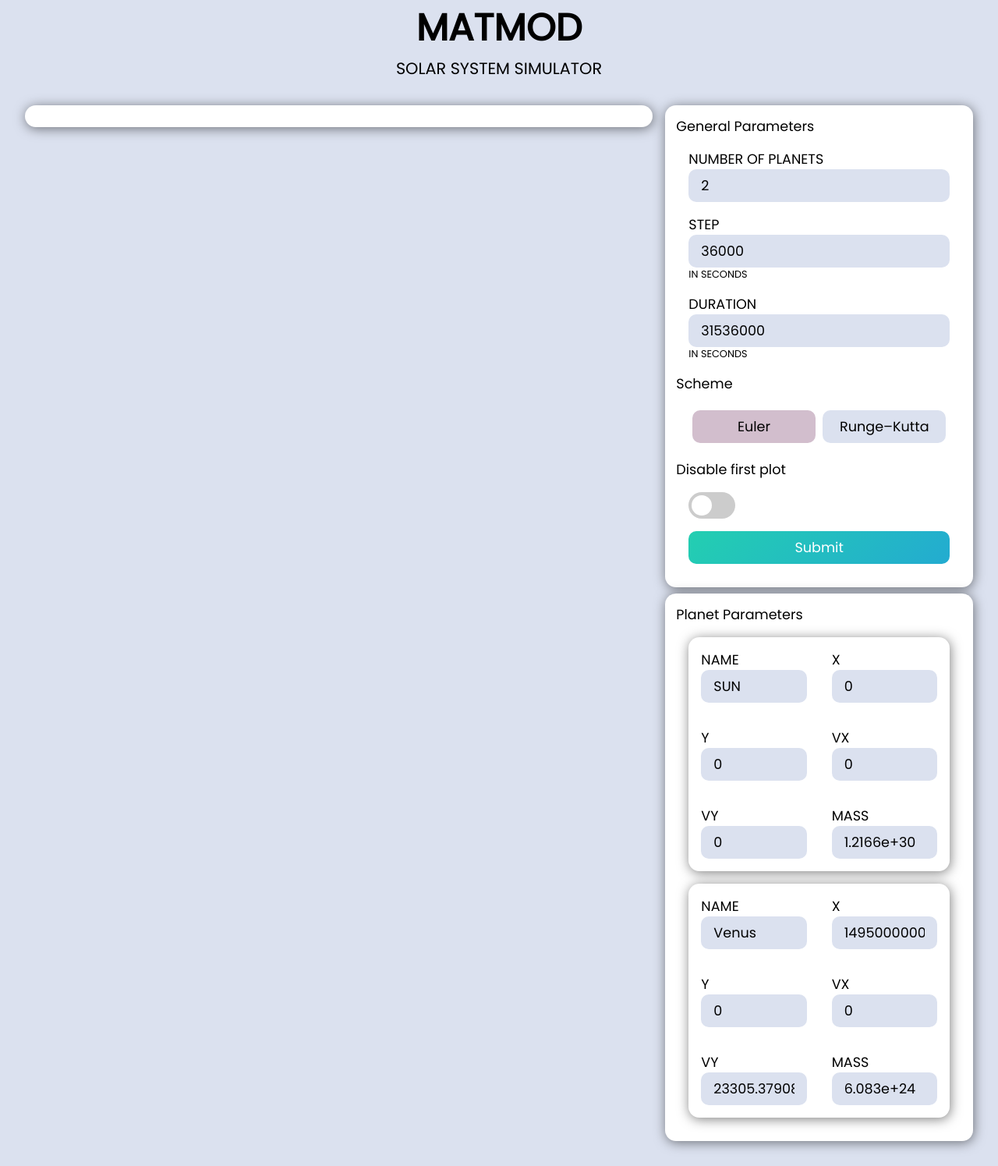
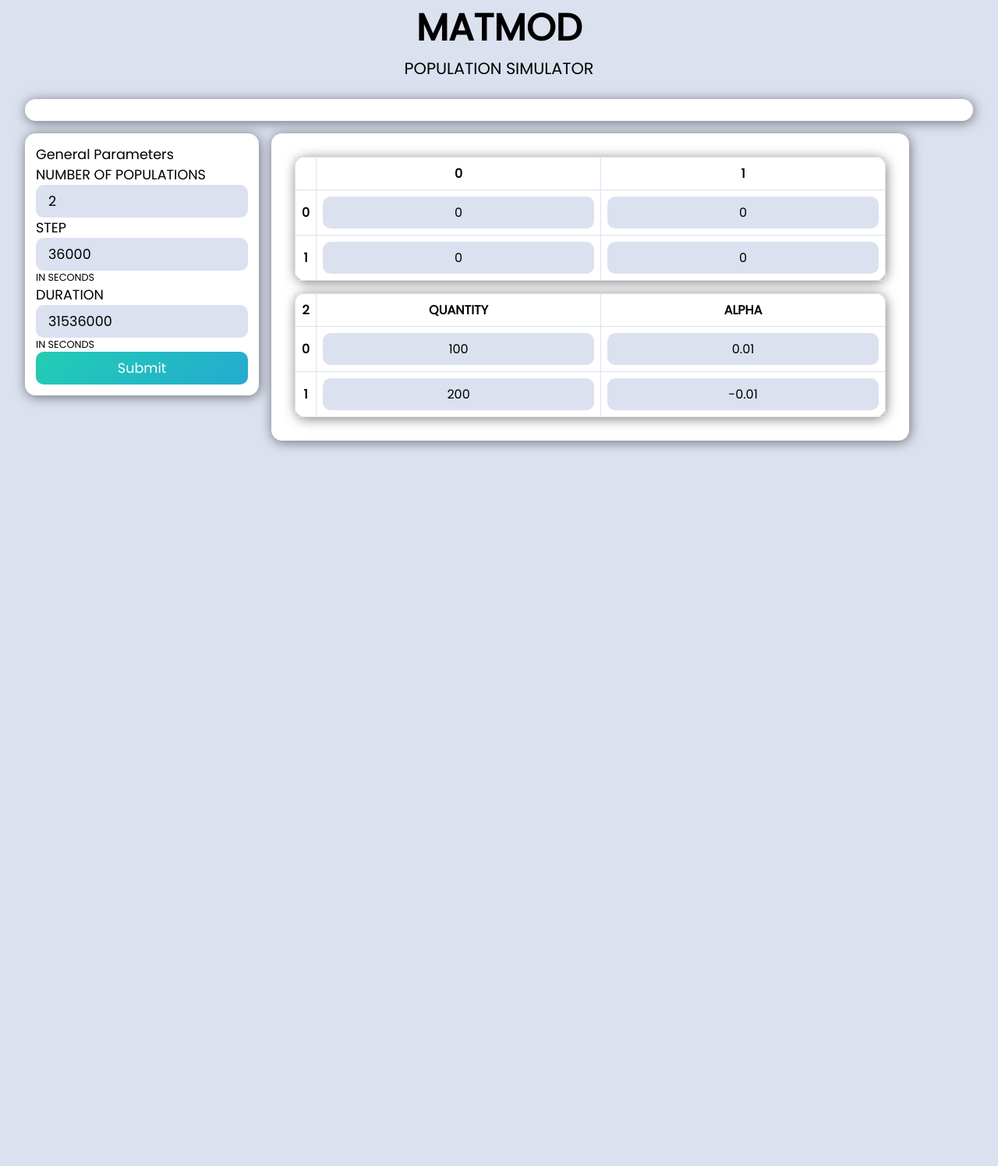
Before and after one commit to dm4nk/mathmod, a Flask app: page / in a window 1280 px wide. Shown: the whole page at 78% size. After the commit the page ends 577 px from the top, so only its background shows below. Run offline with Flask 2, Linux system fonts and the light colour scheme; some libraries are stand-ins or nearby versions.

Commit message:
first part of front

```diff
--- a/app.py
+++ b/app.py
@@ -16,9 +16,7 @@ def draw_plots():
     request_data = request.get_json()
     print(request_data)
 
-    return calculate(int(request_data['n']), int(request_data['s']), int(request_data['d']), request_data['schema'],
-                     request_data['x_array'], request_data['y_array'], request_data['vx_array'],
-                     request_data['vy_array'], request_data['mass_array'])
+    return {'cringe': 'data'}
 
 
 if __name__ == '__main__':
--- a/static/css/styles.css
+++ b/static/css/styles.css
@@ -44,117 +44,8 @@ body {
 
 .main-container {
   margin: 1.5rem;
-  display: grid;
-  grid-template-columns: 2fr 1fr;
-}
-.main-container .container {
-  background-color: var(--color-white);
-  padding: var(--br-sm-2);
-  margin: 0.5rem;
-  border-radius: var(--br-sm-2);
-  box-shadow: 1px 2px 15px rgba(0, 0, 0, 0.5);
-  height: fit-content;
-}
-.main-container .container .form .radio-buttons {
-  margin: 1rem;
-  display: grid;
-  grid-template-columns: 1fr 1fr;
-}
-.main-container .container .form .radio-buttons .form_radio_btn {
-  margin: 0.3rem;
-}
-.main-container .container .form .radio-buttons .form_radio_btn input[type=radio] {
-  display: none;
-}
-.main-container .container .form .radio-buttons .form_radio_btn input[type=radio]:checked + label {
-  background: var(--color-gray-2);
-}
-.main-container .container .form .radio-buttons .form_radio_btn label {
-  appearance: none;
-  border-radius: 10px;
-  font-weight: inherit;
-  font-size: inherit;
-  font-family: inherit;
-  padding: 0.5rem 1rem;
-  outline: none;
-  border: none;
-  background-color: var(--color-gray-1);
-  resize: none;
-  user-select: none;
-  cursor: pointer;
-  text-align: center;
-  display: flex;
-  justify-content: center;
-}
-.main-container .container .form .switch-buttons {
-  margin: 1rem;
-}
-.main-container .container .form .switch-buttons .switch {
-  position: relative;
-  display: inline-block;
-  width: 60px;
-  height: 34px;
-}
-.main-container .container .form .switch-buttons .switch input {
-  opacity: 0;
-  width: 0;
-  height: 0;
-}
-.main-container .container .form .switch-buttons .slider {
-  position: absolute;
-  cursor: pointer;
-  top: 0;
-  left: 0;
-  right: 0;
-  bottom: 0;
-  background-color: #ccc;
-  -webkit-transition: 0.4s;
-  transition: 0.4s;
-}
-.main-container .container .form .switch-buttons .slider:before {
-  position: absolute;
-  content: "";
-  height: 26px;
-  width: 26px;
-  left: 4px;
-  bottom: 4px;
-  background-color: white;
-  -webkit-transition: 0.4s;
-  transition: 0.4s;
-}
-.main-container .container .form .switch-buttons input:checked + .slider {
-  background-color: #2196F3;
-}
-.main-container .container .form .switch-buttons input:checked + .slider:before {
-  -webkit-transform: translateX(26px);
-  -ms-transform: translateX(26px);
-  transform: translateX(26px);
-}
-.main-container .container .form .switch-buttons .slider.round {
-  border-radius: 34px;
-}
-.main-container .container .form .switch-buttons .slider.round:before {
-  border-radius: 50%;
-}
-.main-container .container .form .submit-btn {
-  text-align: center;
-  color: var(--color-white);
-  padding: 0.5rem 1rem;
-  outline: none;
-  border: none;
-}
-.main-container .container .parameters {
-  margin: 1rem;
-  display: grid;
-  grid-template-columns: repeat(2, 1fr);
-  grid-template-rows: repeat(3, 1fr);
-  border-radius: var(--br-sm-2);
-  box-shadow: 1px 2px 15px rgba(0, 0, 0, 0.5);
 }
 
-.input-control {
-  margin: 1rem;
-}
 .input-control input {
   appearance: none;
   border-radius: 10px;
@@ -228,4 +119,114 @@ table td {
   margin-bottom: 2rem;
 }
 
+.container {
+  background-color: var(--color-white);
+  padding: var(--br-sm-2);
+  margin: 0.5rem;
+  border-radius: var(--br-sm-2);
+  box-shadow: 1px 2px 15px rgba(0, 0, 0, 0.5);
+  height: fit-content;
+}
+.container .form .radio-buttons {
+  margin: 1rem;
+  display: grid;
+  grid-template-columns: 1fr 1fr;
+}
+.container .form .radio-buttons .form_radio_btn {
+  margin: 0.3rem;
+}
+.container .form .radio-buttons .form_radio_btn input[type=radio] {
+  display: none;
+}
+.container .form .radio-buttons .form_radio_btn input[type=radio]:checked + label {
+  background: var(--color-gray-2);
+}
+.container .form .radio-buttons .form_radio_btn label {
+  appearance: none;
+  border-radius: 10px;
+  font-weight: inherit;
+  font-size: inherit;
+  font-family: inherit;
+  padding: 0.5rem 1rem;
+  outline: none;
+  border: none;
+  background-color: var(--color-gray-1);
+  resize: none;
+  user-select: none;
+  cursor: pointer;
+  text-align: center;
+  display: flex;
+  justify-content: center;
+}
+.container .form .switch-buttons {
+  margin: 1rem;
+}
+.container .form .switch-buttons .switch {
+  position: relative;
+  display: inline-block;
+  width: 60px;
+  height: 34px;
+}
+.container .form .switch-buttons .switch input {
+  opacity: 0;
+  width: 0;
+  height: 0;
+}
+.container .form .switch-buttons .slider {
+  position: absolute;
+  cursor: pointer;
+  top: 0;
+  left: 0;
+  right: 0;
+  bottom: 0;
+  background-color: #ccc;
+  -webkit-transition: 0.4s;
+  transition: 0.4s;
+}
+.container .form .switch-buttons .slider:before {
+  position: absolute;
+  content: "";
+  height: 26px;
+  width: 26px;
+  left: 4px;
+  bottom: 4px;
+  background-color: white;
+  -webkit-transition: 0.4s;
+  transition: 0.4s;
+}
+.container .form .switch-buttons input:checked + .slider {
+  background-color: #2196F3;
+}
+.container .form .switch-buttons input:checked + .slider:before {
+  -webkit-transform: translateX(26px);
+  -ms-transform: translateX(26px);
+  transform: translateX(26px);
+}
+.container .form .switch-buttons .slider.round {
+  border-radius: 34px;
+}
+.container .form .switch-buttons .slider.round:before {
+  border-radius: 50%;
+}
+.container .form .submit-btn {
+  text-align: center;
+  color: var(--color-white);
+  padding: 0.5rem 1rem;
+  outline: none;
+  border: none;
+}
+.container .parameters {
+  margin: 1rem;
+  border-radius: var(--br-sm-2);
+  box-shadow: 1px 2px 15px rgba(0, 0, 0, 0.5);
+}
+
+.right-container {
+  display: flex;
+  flex-direction: row;
+}
+.right-container .from-container {
+  max-width: 300px;
+}
+
 /*# sourceMappingURL=styles.css.map */
--- a/static/css/styles.scss
+++ b/static/css/styles.scss
@@ -48,8 +48,91 @@ body {
 
 .main-container {
   margin: 1.5rem;
-  display: grid;
-  grid-template-columns: 2fr 1fr;
+}
+
+.input-control {
+
+  input {
+    appearance: none;
+    border-radius: 10px;
+    font-weight: inherit;
+    font-size: inherit;
+    font-family: inherit;
+    padding: .5rem 1rem;
+    outline: none;
+    border: none;
+    background-color: var(--color-gray-1);
+    width: 100%;
+    resize: none;
+  }
+
+  input[type=number]::-webkit-inner-spin-button,
+  input[type=number]::-webkit-outer-spin-button {
+    -webkit-appearance: none;
+    -moz-appearance: none;
+    appearance: none;
+    margin: 0;
+  }
+
+  input:invalid:required {
+    background-image: linear-gradient(11deg, rgba(237, 13, 13, 1) 0%, rgba(0, 44, 255, 0.1881127450980392) 100%);
+  }
+
+  label {
+    font-weight: inherit;
+    font-size: inherit;
+    font-family: inherit;
+    text-transform: uppercase;
+  }
+
+  h6 {
+    font-weight: inherit;
+    font-size: .8rem;
+    font-family: inherit;
+    text-transform: uppercase;
+  }
+}
+
+.invisible {
+  visibility: hidden;
+}
+
+.gradient-background {
+  background: linear-gradient(-45deg, #ee7752, #e73c7e, #23a6d5, #23d5ab);
+  background-size: 400% 400%;
+  animation: gradient 7s ease infinite;
+
+  @keyframes gradient {
+    0% {
+      background-position: 0% 50%;
+    }
+
+    50% {
+      background-position: 100% 50%;
+    }
+
+    100% {
+      background-position: 0% 50%;
+    }
+  }
+}
+
+table {
+  border-collapse: collapse;
+  width: 100%;
+
+  th,
+  td {
+    text-align: center;
+    border: 1px solid var(--color-gray-1);
+    padding: 8px;
+  }
+}
+
+.footer {
+  text-align: center;
+  margin-bottom: 2rem;
+}
 
 .container {
   background-color: var(--color-white);
@@ -172,96 +255,16 @@ body {
 
   .parameters {
     margin: 1rem;
-      display: grid;
-      grid-template-columns: repeat(2, 1fr);
-      grid-template-rows: repeat(3, 1fr);
     border-radius: var(--br-sm-2);
     box-shadow: 1px 2px 15px rgba(0, 0, 0, .5);
   }
 }
-}
 
-.input-control {
-  margin: 1rem;
+.right-container {
+  display: flex;
+  flex-direction: row;
 
-  input {
-    appearance: none;
-    border-radius: 10px;
-    font-weight: inherit;
-    font-size: inherit;
-    font-family: inherit;
-    padding: .5rem 1rem;
-    outline: none;
-    border: none;
-    background-color: var(--color-gray-1);
-    width: 100%;
-    resize: none;
-  }
-
-  input[type=number]::-webkit-inner-spin-button,
-  input[type=number]::-webkit-outer-spin-button {
-    -webkit-appearance: none;
-    -moz-appearance: none;
-    appearance: none;
-    margin: 0;
-  }
-
-  input:invalid:required {
-    background-image: linear-gradient(11deg, rgba(237, 13, 13, 1) 0%, rgba(0, 44, 255, 0.1881127450980392) 100%);
-  }
-
-  label {
-    font-weight: inherit;
-    font-size: inherit;
-    font-family: inherit;
-    text-transform: uppercase;
-  }
-
-  h6 {
-    font-weight: inherit;
-    font-size: .8rem;
-    font-family: inherit;
-    text-transform: uppercase;
+  .from-container {
+    max-width: 300px;
   }
 }
-
-.invisible {
-  visibility: hidden;
-}
-
-.gradient-background {
-  background: linear-gradient(-45deg, #ee7752, #e73c7e, #23a6d5, #23d5ab);
-  background-size: 400% 400%;
-  animation: gradient 7s ease infinite;
-
-  @keyframes gradient {
-    0% {
-      background-position: 0% 50%;
-    }
-
-    50% {
-      background-position: 100% 50%;
-    }
-
-    100% {
-      background-position: 0% 50%;
-    }
-  }
-}
-
-table {
-  border-collapse: collapse;
-  width: 100%;
-
-  th,
-  td {
-    text-align: center;
-    border: 1px solid var(--color-gray-1);
-    padding: 8px;
-  }
-}
-
-.footer {
-  text-align: center;
-  margin-bottom: 2rem;
-}
--- a/static/js/form-creation.js
+++ b/static/js/form-creation.js
@@ -1,53 +1,105 @@
-G = 6.6743 * 10 ** -11;
+function buildMatrix(number) {
+    let innerHtmlString = ``;
+    // introduce div
+    innerHtmlString += `<div class="parameters">`;
 
+    //introduce table
+    innerHtmlString += `<table>`;
 
-INNER_HTML = `
-    <div class="parameters">
+    // make table header
+    innerHtmlString += `<tr>`;
+    innerHtmlString += `<th></th>`;
+    for (let row = 0; row < number; row++) {
+        innerHtmlString += `<th>${row}</th>`
+    }
+    innerHtmlString += `<tr>`;
+
+    // introduce table body
+    innerHtmlString += `<tbody>`;
+
+    for (let row = 0; row < number; row++) {
+        innerHtmlString += `<tr>`;
+        innerHtmlString += `<th>${row}</th>`
+        for (let col = 0; col < number; col++) {
+            innerHtmlString += `<td>
                 <div class="input-control">
-                    <label>Name
-                        <input class="name" type="text" value="OAOAOA" step="1" required>
-                    </label>
+                   <input
+                   id="input_matrix${row}${col}"
+                   type="number"
+                   value="0"
+                   step="0.000001"
+                   required
+                   style="text-align: center; min-width: 100px">
                 </div>
+            </td>`
+        }
+        innerHtmlString += `</tr>`;
+    }
 
+    innerHtmlString += `</tbody>`;
+    innerHtmlString += `</table>`;
+    innerHtmlString += `</div>`;
+
+    return innerHtmlString;
+}
+
+function buildTable(number) {
+    let innerHtmlString = ``;
+
+    // introduce div
+    innerHtmlString += `<div class="parameters">`;
+
+    //introduce table
+    innerHtmlString += `<table>`;
+
+    //introducing header
+    innerHtmlString += `<tr>`;
+    innerHtmlString += `<th>${number}</th>`;
+    innerHtmlString += `<th>QUANTITY</th>`;
+    innerHtmlString += `<th>ALPHA</th>`;
+    innerHtmlString += `<tr>`;
+
+    // introduce table body
+    innerHtmlString += `<tbody>`;
+
+    for (let row = 0; row < number; row++) {
+        innerHtmlString += `<tr>`;
+        innerHtmlString += `<th>${row}</th>`
+
+        let quantity = 100 * (row + 1);
+        let alpha = 0.01 * (-1) ** row;
+
+        innerHtmlString += `<td>
                 <div class="input-control">
-                    <label>X
-                        <input class="__x" type="number" value="0" step="0.000001" required onkeypress="return charCode!==45">
-                    </label>
+                   <input
+                   id="input_quantity${row}"
+                   type="number"
+                   value="${quantity}"
+                   step="0.000001"
+                   required
+                   onkeypress="return charCode!==45"
+                   style="text-align: center">
                 </div>
+        </td>`
+        innerHtmlString += `<td>
+                  <div class="input-control">
+                   <input
+                   id="input_alpha${row}"
+                   type="number"
+                   value="${alpha}"
+                   step="0.000001"
+                   required
+                   style="text-align: center">
+                </div>
+        </td>`
+        innerHtmlString += `<tr>`;
+    }
 
-                <div class="input-control">
-                    <label>Y
-                        <input class="__y" type="number" value="0" step="0.000001" required onkeypress="return charCode!==45">
-                    </label>
-                </div>
+    innerHtmlString += `</tbody>`;
+    innerHtmlString += `</table>`;
+    innerHtmlString += `</div>`;
 
-                <div class="input-control">
-                    <label>Vx
-                        <input class="vx" type="number" value="0" step="0.000001" required onkeypress="return charCode!==45">
-                    </label>
-                </div>
-
-                <div class="input-control">
-                    <label>Vy
-                        <input class="vy" type="number" value="0" step="0.000001" required onkeypress="return charCode!==45">
-                    </label>
-                </div>
-
-                <div class="input-control">
-                    <label>Mass
-                        <input class="mass" type="text" value="0" required onkeypress="return charCode!==45">
-                    </label>
-                </div>
-            </div>
-    `;
-
-function getRandomPlanetName(x, y) {
-    console.log("getRandomPlanetName", x, y);
-    if (x < 0.01 && y < 0.01) {
-        return "SUN";
-    }
-    let planets = ["Mercury", "Venus", "Mars", "Jupiter", "Saturn", "Uranus", "Neptune"];
-    return planets[Math.floor(Math.random() * planets.length)];
+    return innerHtmlString;
 }
 
 function onValueChanged() {
@@ -56,54 +108,6 @@ function onValueChanged() {
         alert("too much...");
         return;
     }
-    const number_old = document.querySelectorAll('.__x').length;
-    const form = document.getElementById('planet-container');
 
-    if (number > number_old) {
-        for (let i = number_old; i < number; i++) {
-            const element = document.createElement('div');
-            element.innerHTML = INNER_HTML;
-            form.appendChild(element);
-        }
-
-        const sun_x = 0;
-        const sun_vy = 0;
-        const sun_mass = 1.2166e30;
-
-        const init_x = 149_500_000_000;
-        const init_vy = 23297;
-        const init_mass = 6.083e24;
-
-        const values_x = [sun_x];
-        const values_vy = [sun_vy];
-        const values_mass = [sun_mass];
-
-        for (let i = 0; i < number - 1; i++) {
-            const x = (init_x * 2 ** i).toFixed(6);
-            const vy = Math.sqrt(G * sun_mass / x).toFixed(6);
-            const mass = (init_mass * 2 ** i).toFixed(6);
-
-            values_x.push(x);
-            values_vy.push(vy);
-            values_mass.push(mass);
-        }
-
-        for (let i = number_old; i < number; i++) {
-            const x_value = document.querySelectorAll('.__x')[i].value;
-            document.querySelectorAll('.__x')[i].value = x_value === '0' ? values_x[i] : x_value;
-            const vy_value = document.querySelectorAll('.vy')[i].value;
-            document.querySelectorAll('.vy')[i].value = vy_value === '0' ? values_vy[i] : vy_value;
-            const mass_value = document.querySelectorAll('.mass')[i].value;
-            document.querySelectorAll('.mass')[i].value = mass_value === '0' ? values_mass[i] : mass_value;
-
-            const y_value = document.querySelectorAll('.__y')[i].value;
-            const names_value = document.querySelectorAll('.name')[i].value;
-            document.querySelectorAll('.name')[i].value = names_value === 'OAOAOA' ? getRandomPlanetName(values_x[i], y_value) : names_value;
-
-        }
-    } else {
-        for (let i = number; i < number_old; i++) {
-            document.getElementsByClassName('parameters')[number].remove();
-        }
-    }
+    document.getElementById('planet-container').innerHTML = buildMatrix(number) + buildTable(number);
 }
--- a/static/js/plot.js
+++ b/static/js/plot.js
@@ -1,26 +1,43 @@
 const submitBtn = document.querySelector('.submit-btn');
+
+function getIntById(id) {
+    return parseInt(document.getElementById(id)?.value);
+}
+
+function getFloatById(id) {
+    return parseFloat(document.getElementById(id)?.value);
+}
+
 submitBtn.addEventListener('click', function (event) {
-    const n = parseInt(document.querySelector('#n').value);
-    const s = parseInt(document.querySelector('#s').value);
-    const d = parseInt(document.querySelector('#d').value);
-    const schema = document.querySelector('input[name="radio"]:checked').value;
+    const n = getIntById('n');
+    const s = getIntById('s');
+    const d = getIntById('d');
 
-    const x_array = Array.from(document.querySelectorAll('.__x')).map(input => parseFloat(input.value));
-    const y_array = Array.from(document.querySelectorAll('.__y')).map(input => parseFloat(input.value));
-    const vx_array = Array.from(document.querySelectorAll('.vx')).map(input => parseFloat(input.value));
-    const vy_array = Array.from(document.querySelectorAll('.vy')).map(input => parseFloat(input.value));
-    const mass_array = Array.from(document.querySelectorAll('.mass')).map(input => parseFloat(input.value));
+    let N = [];
+    let alpha = [];
+    let B = [];
+
+    for (let row = 0; row < n; ++row) {
+        N.push(getIntById('input_quantity' + row));
+        alpha.push(getFloatById('input_alpha' + row));
+    }
+
+    for (let row = 0; row < n; ++row) {
+        let B_row = []
+        for (let col = 0; col < n; ++col) {
+            B_row.push(getFloatById('input_matrix' + row + col));
+        }
+        B.push(B_row)
+    }
+
 
     const data = {
         n: n,
         s: s,
         d: d,
-        schema: schema,
-        x_array: x_array,
-        y_array: y_array,
-        vx_array: vx_array,
-        vy_array: vy_array,
-        mass_array: mass_array,
+        N: N,
+        alpha: alpha,
+        B: B,
     };
 
     console.log("data", data);
@@ -39,7 +56,7 @@ submitBtn.addEventListener('click', function (event) {
         },
         error: function (result, status) {
             console.log(result);
-            alert("Unexpected Error. Ty again");
+            alert("Unexpected Error. Try again");
         },
         dataType: "json"
     });
@@ -47,18 +64,14 @@ submitBtn.addEventListener('click', function (event) {
 
 
 function buildPlots(data) {
-    const togglePlot = document.querySelector('#switch-plot').checked;
-
     Plotly.purge('plot1');
-    if (!togglePlot) {
-        Plotly.plot('plot1', {
-            data: getStartTraces(data),
-            layout: getLayout(data),
-            config: {showSendToCloud: true},
-            frames: getFrames(data),
-        });
-        console.log("Got plot1");
-    }
+    // Plotly.plot('plot1', {
+    //     data: getStartTraces(data),
+    //     layout: getLayout(data),
+    //     config: {showSendToCloud: true},
+    //     frames: getFrames(data),
+    // });
+    // console.log("Got plot1");
 
 
     Plotly.purge('plot2');
@@ -149,11 +162,9 @@ function getStartTraces(data) {
 
 function getFullTraces(data) {
     let traces = [];
-    const names_array = Array.from(document.querySelectorAll('.name'));
 
     for (let i = 0; i < data.graphs.length; i++) {
         traces.push({
-            name: names_array[i]?.value,
             x: data.graphs[i].x,
             y: data.graphs[i].y,
         });
--- a/templates/index.html
+++ b/templates/index.html
@@ -19,7 +19,7 @@
 </div>
 
 <div class="description">
-    <h5>solar system simulator</h5>
+    <h5>population simulator</h5>
 </div>
 
 <div class="main-container">
@@ -32,11 +32,11 @@
         </div>
     </div>
     <div class="right-container">
-        <div class="container">
+        <div class="container from-container">
             <form class="form" action="" id="form">
                 <p>General Parameters</p>
                 <div class="input-control">
-                    <label for="n">Number of planets</label>
+                    <label for="n">Number of Populations</label>
                     <input type="number" value="2" step="1" id="n" name="n" required
                            onchange="onValueChanged()">
                 </div>
@@ -52,34 +52,13 @@
                            onkeypress="return charCode!==45">
                     <h6>in seconds</h6>
                 </div>
-
-                <p>Scheme</p>
-                <div class="radio-buttons">
-                    <div class="form_radio_btn">
-                        <input id="radio-1" type="radio" name="radio" value="Euler" checked>
-                        <label for="radio-1">Euler</label>
-                    </div>
-                    <div class="form_radio_btn">
-                        <input id="radio-2" type="radio" name="radio" value="Runge–Kutta">
-                        <label for="radio-2">Runge–Kutta</label>
-                    </div>
-                </div>
-
-                <p>Disable first plot</p>
-                <div class="switch-buttons">
-                    <label class="switch">
-                        <input id="switch-plot" type="checkbox">
-                        <span class="slider round"></span>
-                    </label>
-                </div>
-
                 <div class="input-control">
                     <input class="submit-btn gradient-background" type="submit" value="Submit">
                 </div>
             </form>
         </div>
         <div class="container" id="planet-container">
-            <p>Planet Parameters</p>
+            <p>Population Parameters</p>
         </div>
 
     </div>
```
Also changed, not shown: 1 other file. Lines whose indentation alone changed are shown as unchanged.
